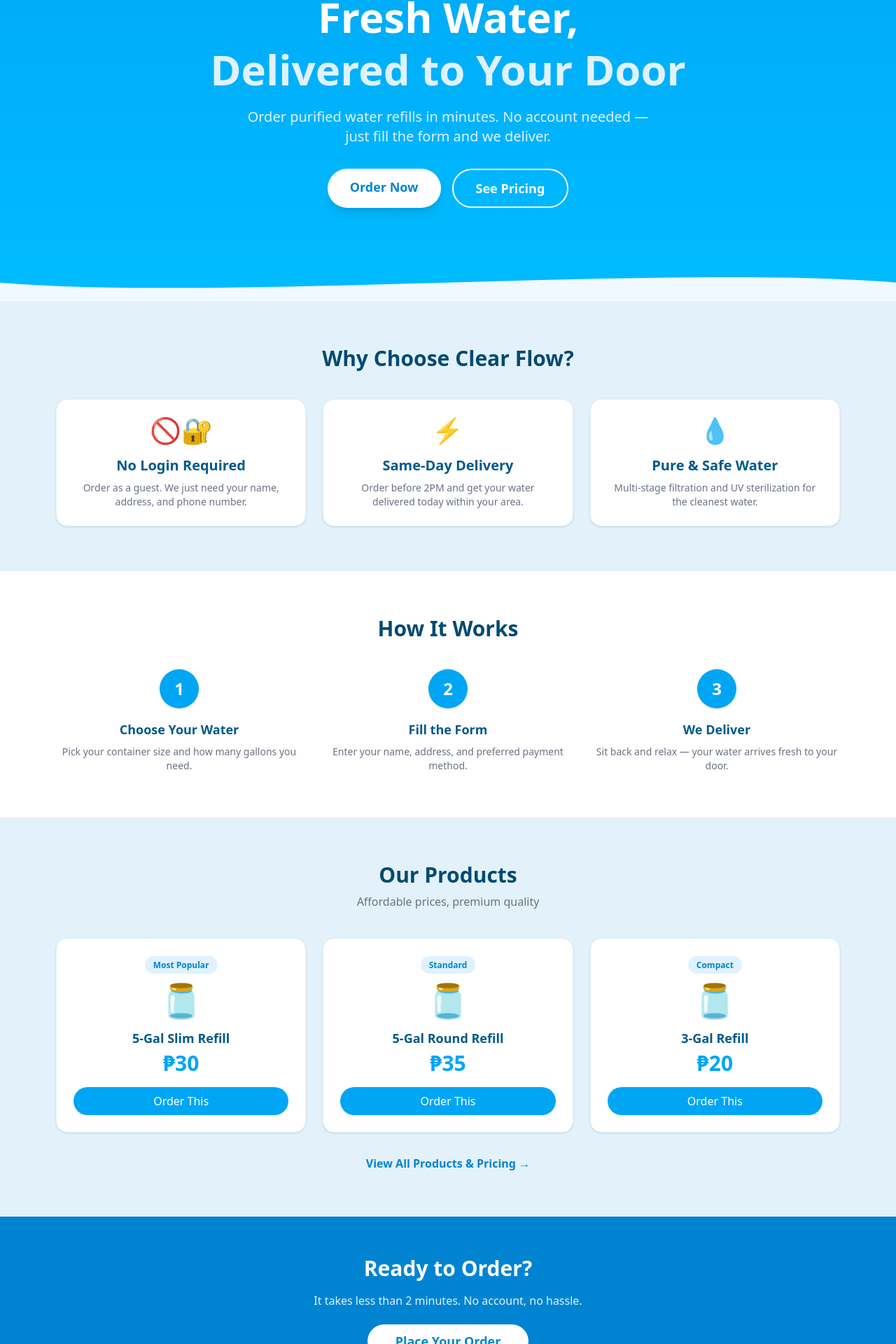
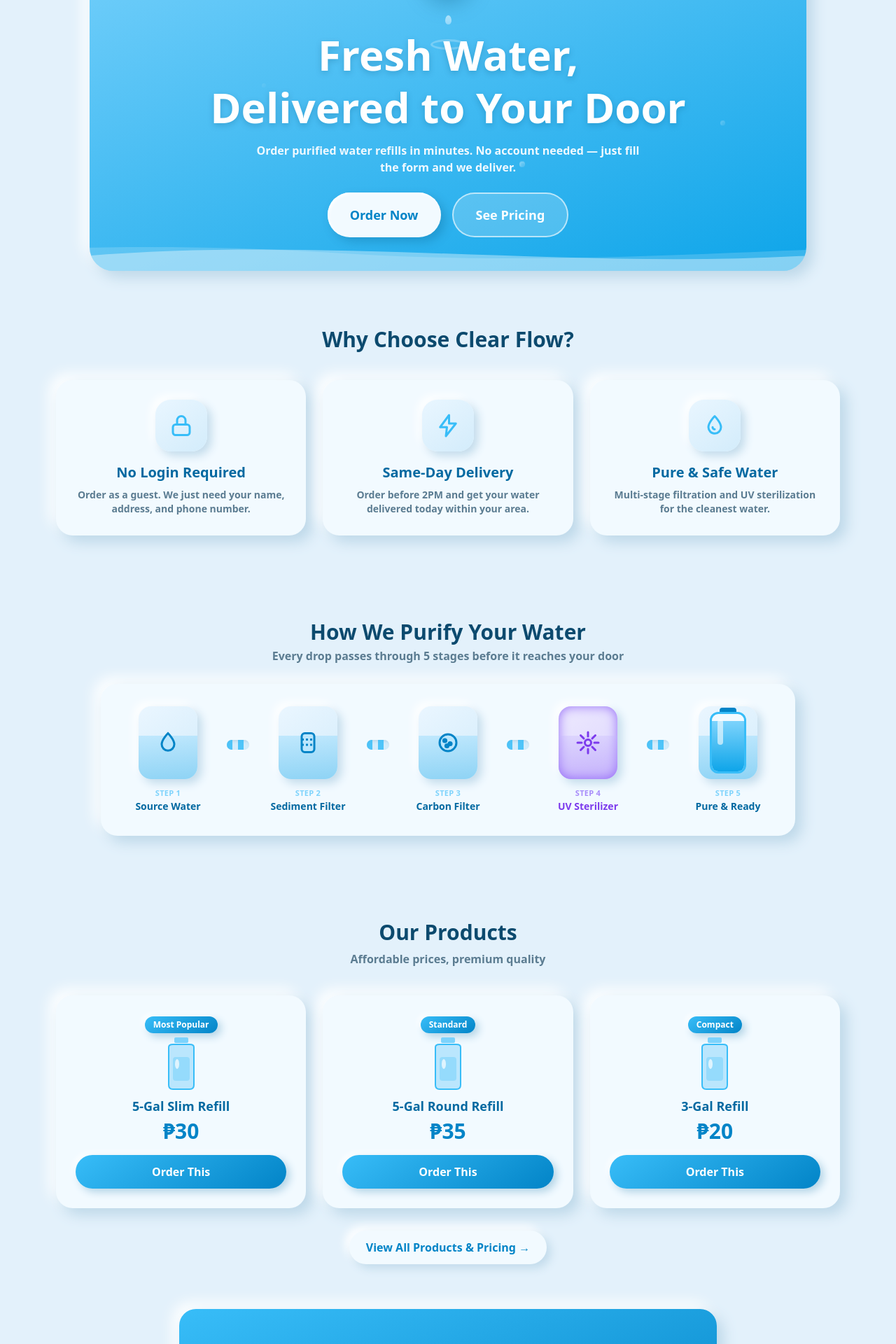
Before and after one commit to nexusuper/CLEAR-FLOW, a Next.js app: page / in a window 1280 px wide. Shown: the part 269-2189 px from the top of the page at 70% size. Built offline with nearby package versions, Linux system fonts and the light colour scheme; no server answers.

Commit message:
feat(ui): rebuild home page in clay style with animated hero + pipeline

```diff
--- a/pages/index.js
+++ b/pages/index.js
@@ -1,28 +1,14 @@
 import Layout from '@/components/Layout';
-import Link from 'next/link';
+import AnimatedHero from '@/components/AnimatedHero';
+import PurifyProcess from '@/components/PurifyProcess';
+import ClayCard from '@/components/ui/ClayCard';
+import ClayButton from '@/components/ui/ClayButton';
+import ClayIcon from '@/components/ui/ClayIcon';
 
 const features = [
-  {
-    icon: '🚫🔐',
-    title: 'No Login Required',
-    desc: 'Order as a guest. We just need your name, address, and phone number.',
-  },
-  {
-    icon: '⚡',
-    title: 'Same-Day Delivery',
-    desc: 'Order before 2PM and get your water delivered today within your area.',
-  },
-  {
-    icon: '💧',
-    title: 'Pure & Safe Water',
-    desc: 'Multi-stage filtration and UV sterilization for the cleanest water.',
-  },
-];
-
-const steps = [
-  { num: '1', title: 'Choose Your Water', desc: 'Pick your container size and how many gallons you need.' },
-  { num: '2', title: 'Fill the Form', desc: 'Enter your name, address, and preferred payment method.' },
-  { num: '3', title: 'We Deliver', desc: 'Sit back and relax — your water arrives fresh to your door.' },
+  { icon: 'lock', title: 'No Login Required', desc: 'Order as a guest. We just need your name, address, and phone number.' },
+  { icon: 'bolt', title: 'Same-Day Delivery', desc: 'Order before 2PM and get your water delivered today within your area.' },
+  { icon: 'filter', title: 'Pure & Safe Water', desc: 'Multi-stage filtration and UV sterilization for the cleanest water.' },
 ];
 
 const products = [
@@ -31,108 +17,65 @@
   { name: '3-Gal Refill', price: 20, tag: 'Compact', id: 'round3' },
 ];
 
+function Jug() {
+  return (
+    <svg className="mx-auto" width="62" height="78" viewBox="0 0 60 78">
+      <rect x="20" y="2" width="20" height="8" rx="2" fill="#7dd3fc" />
+      <path d="M12 16 Q12 12 18 12 H42 Q48 12 48 16 V70 Q48 76 42 76 H18 Q12 76 12 70 Z" fill="#bae6fd" stroke="#38bdf8" strokeWidth="2" />
+      <rect x="18" y="30" width="24" height="34" rx="4" fill="#7dd3fc" opacity="0.6" />
+      <ellipse cx="24" cy="40" rx="3" ry="7" fill="#fff" opacity="0.7" />
+    </svg>
+  );
+}
+
 export default function Home() {
   return (
     <Layout title="Clear Flow — Pure Water Delivery">
-      {/* Hero */}
-      <section className="bg-gradient-to-b from-sky-500 to-sky-400 text-white">
-        <div className="max-w-6xl mx-auto px-4 py-20 flex flex-col items-center text-center">
-          <div className="text-7xl mb-6">💧</div>
-          <h1 className="text-4xl md:text-6xl font-extrabold mb-4 leading-tight">
-            Fresh Water,<br />
-            <span className="text-sky-100">Delivered to Your Door</span>
-          </h1>
-          <p className="text-sky-100 text-lg md:text-xl max-w-xl mb-8">
-            Order purified water refills in minutes. No account needed — just fill the form and we deliver.
-          </p>
-          <div className="flex flex-col sm:flex-row gap-4">
-            <Link
-              href="/order"
-              className="bg-white text-sky-600 font-bold px-8 py-3 rounded-full hover:bg-sky-50 transition-colors text-lg shadow-lg"
-            >
-              Order Now
-            </Link>
-            <Link
-              href="/products"
-              className="border-2 border-white text-white font-bold px-8 py-3 rounded-full hover:bg-sky-600 transition-colors text-lg"
-            >
-              See Pricing
-            </Link>
-          </div>
-        </div>
-        <div className="overflow-hidden">
-          <svg viewBox="0 0 1440 60" className="w-full" preserveAspectRatio="none">
-            <path fill="#f0f9ff" d="M0,30 C360,60 1080,0 1440,30 L1440,60 L0,60 Z" />
-          </svg>
-        </div>
-      </section>
+      <AnimatedHero />
 
-      {/* Features */}
       <section className="max-w-6xl mx-auto px-4 py-16">
-        <h2 className="text-3xl font-bold text-center text-sky-900 mb-10">Why Choose Clear Flow?</h2>
+        <h2 className="text-3xl font-bold text-center text-clay-ink mb-10">Why Choose Clear Flow?</h2>
         <div className="grid grid-cols-1 md:grid-cols-3 gap-6">
           {features.map((f) => (
-            <div key={f.title} className="bg-white rounded-2xl p-6 shadow-sm border border-sky-100 text-center">
-              <div className="text-4xl mb-4">{f.icon}</div>
-              <h3 className="text-xl font-bold text-sky-800 mb-2">{f.title}</h3>
-              <p className="text-gray-500 text-sm">{f.desc}</p>
-            </div>
+            <ClayCard key={f.title} className="p-7 text-center">
+              <div className="mx-auto mb-4 grid place-items-center w-[74px] h-[74px] rounded-[22px] clay-raised-sm"
+                   style={{ background: 'linear-gradient(145deg,#e9f6ff,#d3ecfb)' }}>
+                <ClayIcon name={f.icon} className="w-9 h-9 text-clay-sky" />
+              </div>
+              <h3 className="text-xl font-display font-semibold text-clay-ink2 mb-2">{f.title}</h3>
+              <p className="text-clay-muted text-sm font-semibold">{f.desc}</p>
+            </ClayCard>
           ))}
         </div>
       </section>
 
-      {/* How it works */}
-      <section className="bg-white py-16">
-        <div className="max-w-6xl mx-auto px-4">
-          <h2 className="text-3xl font-bold text-center text-sky-900 mb-10">How It Works</h2>
-          <div className="grid grid-cols-1 md:grid-cols-3 gap-8">
-            {steps.map((s) => (
-              <div key={s.num} className="flex flex-col items-center text-center">
-                <div className="w-14 h-14 bg-sky-500 text-white rounded-full flex items-center justify-center text-2xl font-bold mb-4 shadow">
-                  {s.num}
-                </div>
-                <h3 className="text-lg font-bold text-sky-800 mb-2">{s.title}</h3>
-                <p className="text-gray-500 text-sm">{s.desc}</p>
-              </div>
-            ))}
-          </div>
+      <PurifyProcess />
+
+      <section className="max-w-6xl mx-auto px-4 py-16">
+        <h2 className="text-3xl font-bold text-center text-clay-ink mb-2">Our Products</h2>
+        <p className="text-center text-clay-muted font-semibold mb-10">Affordable prices, premium quality</p>
+        <div className="grid grid-cols-1 md:grid-cols-3 gap-6 mb-8">
+          {products.map((p) => (
+            <ClayCard key={p.name} className="p-7 text-center">
+              <span className="inline-block text-xs font-extrabold text-white rounded-full px-3 py-1 mb-1 clay-btn-primary">{p.tag}</span>
+              <Jug />
+              <h3 className="text-lg font-display font-semibold text-clay-ink2 mt-2 mb-1">{p.name}</h3>
+              <p className="font-display text-3xl font-bold text-clay-skydeep mb-4">₱{p.price}</p>
+              <ClayButton href={`/order?product=${p.id}`} className="w-full">Order This</ClayButton>
+            </ClayCard>
+          ))}
+        </div>
+        <div className="text-center">
+          <ClayButton href="/products" variant="outline">View All Products &amp; Pricing →</ClayButton>
         </div>
       </section>
 
-      {/* Products preview */}
-      <section className="max-w-6xl mx-auto px-4 py-16">
-        <h2 className="text-3xl font-bold text-center text-sky-900 mb-2">Our Products</h2>
-        <p className="text-center text-gray-500 mb-10">Affordable prices, premium quality</p>
-        <div className="grid grid-cols-1 md:grid-cols-3 gap-6 mb-8">
-          {products.map((p) => (
-            <div key={p.name} className="bg-white rounded-2xl p-6 shadow-sm border border-sky-100 text-center">
-              <span className="text-xs bg-sky-100 text-sky-600 font-semibold px-3 py-1 rounded-full">{p.tag}</span>
-              <div className="text-5xl my-4">🫙</div>
-              <h3 className="text-lg font-bold text-sky-800 mb-1">{p.name}</h3>
-              <p className="text-3xl font-extrabold text-sky-500 mb-4">₱{p.price}</p>
-              <Link href={`/order?product=${p.id}`} className="block bg-sky-500 hover:bg-sky-600 text-white py-2 rounded-full font-medium transition-colors">
-                Order This
-              </Link>
-            </div>
-          ))}
-        </div>
-        <div className="text-center">
-          <Link href="/products" className="text-sky-600 font-semibold hover:underline">View All Products & Pricing →</Link>
-        </div>
-      </section>
-
-      {/* CTA Banner */}
-      <section className="bg-sky-600 text-white py-14">
-        <div className="max-w-2xl mx-auto text-center px-4">
-          <h2 className="text-3xl font-bold mb-4">Ready to Order?</h2>
-          <p className="text-sky-100 mb-8">It takes less than 2 minutes. No account, no hassle.</p>
-          <Link
-            href="/order"
-            className="bg-white text-sky-600 font-bold px-10 py-3 rounded-full hover:bg-sky-50 transition-colors text-lg shadow"
-          >
-            Place Your Order
-          </Link>
-        </div>
+      <section className="px-4 pb-16">
+        <ClayCard className="max-w-3xl mx-auto p-12 text-center text-white" style={{ background: 'linear-gradient(160deg,#38bdf8,#0284c7)' }}>
+          <h2 className="text-3xl font-bold mb-3">Ready to Order?</h2>
+          <p className="text-sky-50 font-semibold mb-7">It takes less than 2 minutes. No account, no hassle.</p>
+          <ClayButton href="/order" variant="white" size="lg">Place Your Order</ClayButton>
+        </ClayCard>
       </section>
     </Layout>
   );
```
